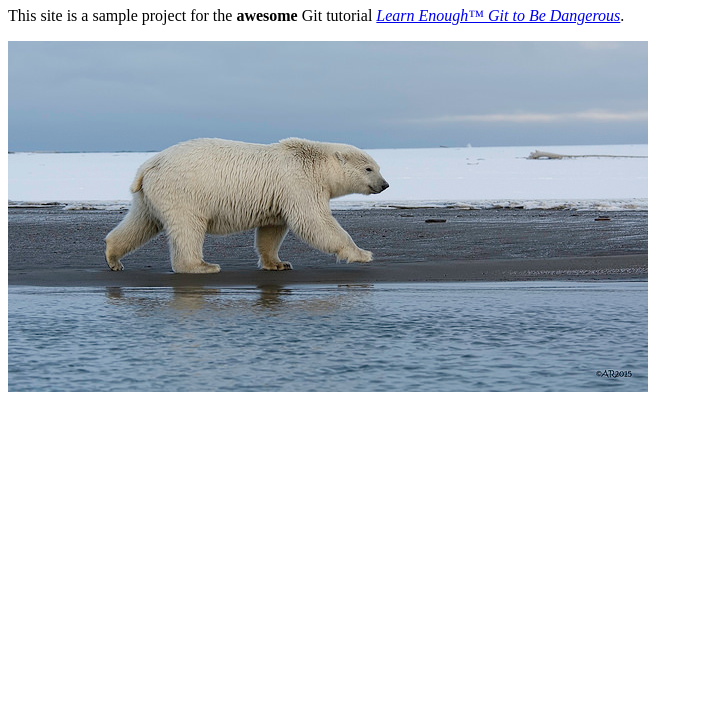
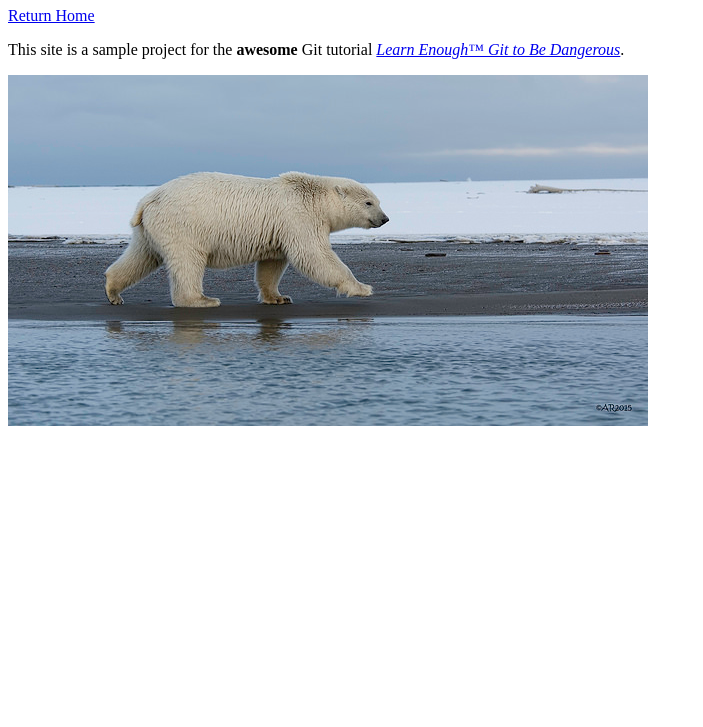
Before and after one commit to afanatical/website, a plain HTML site: page about.html in a window 1280 px wide. Shown: the part 73-800 px from the top of the page, without its empty margins (0-703 px from the left). Drawn offline with Linux system fonts and the light colour scheme.

Commit message:
Add link back to homepage.

```diff
--- a/about.html
+++ b/about.html
@@ -6,6 +6,7 @@
   </head>
   <body>
     <h1>About Us</h1>
+    <a href="index.html">Return Home</a>
     <p>This site is a sample project for the <strong>awesome</strong> Git tutorial <em><a href="http://learnenough.com/git-tutorial">Learn Enough™ Git to Be Dangerous</a></em>.</p>
     <a href="https://www.flickr.com/photos/puliarfanita/22959238329">
     <img src="images/polar_bear.jpg" alt="Polar bear" />
```
